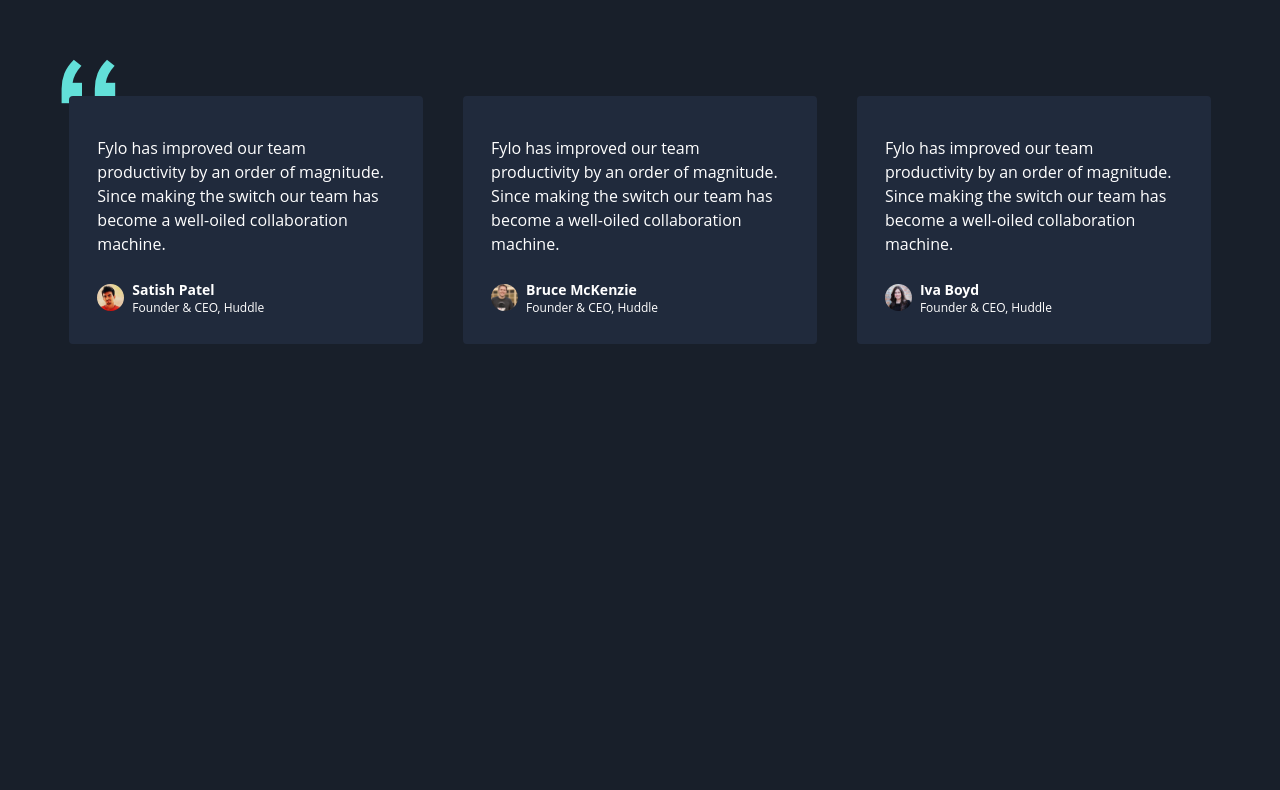
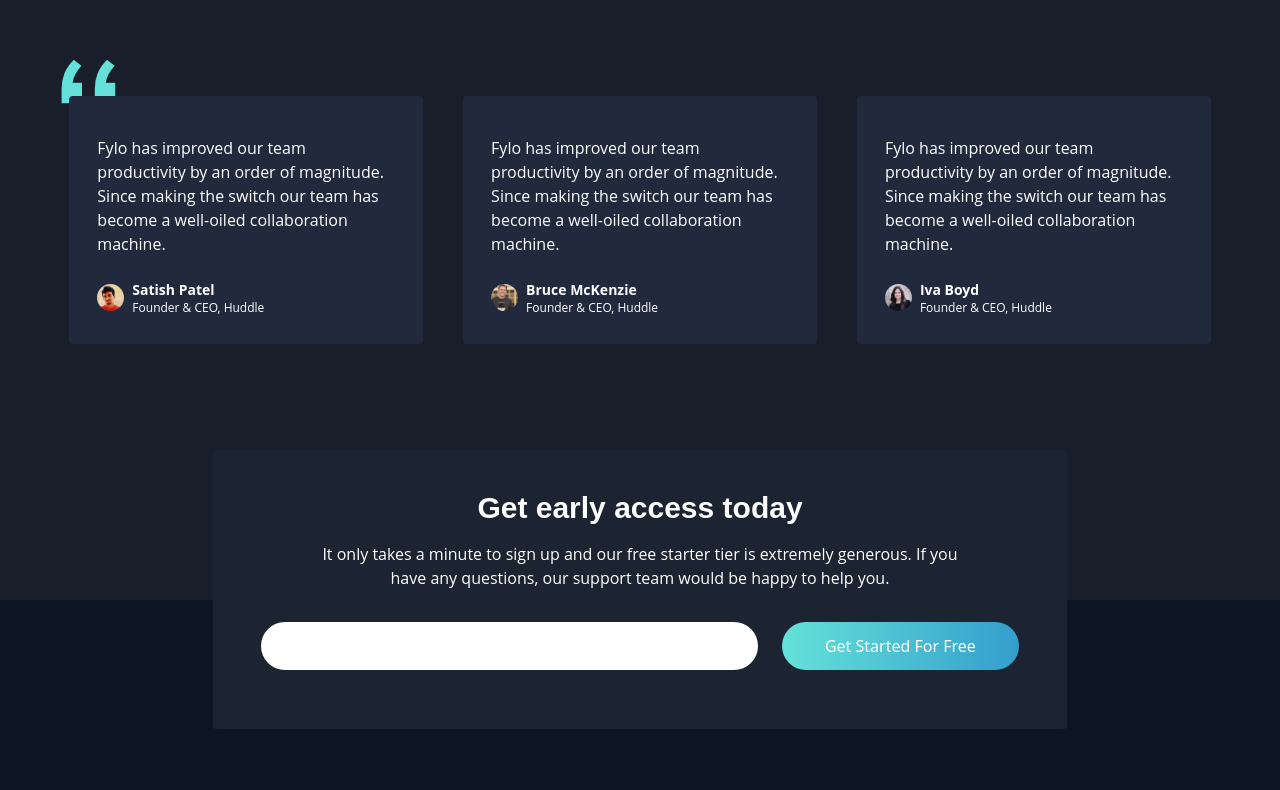
Before and after one commit to karvaroz/fylo-react-tailwind, a React (Create React App) app: page / in a window 1280 px wide. Shown: the part 2000-2790 px from the top of the page. Before the commit the page ends 2600 px from the top, so only its background shows below. Built offline with nearby package versions, Linux system fonts and the light colour scheme.

Commit message:
Seccion footer

```diff
--- a/src/components/Footer.jsx
+++ b/src/components/Footer.jsx
@@ -0,0 +1,85 @@
+import React from 'react'
+
+const Footer = () => {
+  return (
+      <footer className="px-4 relative pt-72 md:pt-64 lg:pt-48">
+          <section
+              id="four"
+              className="absolute inset-x-0 w-11/12 bg_email mx-auto p-4 md:w-4/6 md:px-8 md:py-10 rounded"
+          >
+              <div className="container text-center">
+                  <h2 className="font-bold text-3xl">Get early access today</h2>
+                  <p className="mt-4 w-10/12 mx-auto">
+                      It only takes a minute to sign up and our free starter tier is extremely generous. If you have any
+                      questions, our support team would be happy to help you.
+                  </p>
+                  <form name="form" id="form" className="mt-8 px-4 grid grid-cols-1 lg:grid-cols-3 gap-y-2 lg:gap-x-6">
+                      <div className="col-span-2">
+                          <div className="from_control">
+                              <input
+                                  className="w-full rounded-full h-12 px-6 py-2 outline-none"
+                                  name="email"
+                                  id="email"
+                                  type="text"
+                              />
+                              <small className="text-red-700 text-left px-4 block" id="error"
+                              >Please enter a valid email address</small
+                              >
+                          </div>
+                      </div>
+                      <button className="btn w-full px-6 py-2 h-12 rounded-full" type="submit">Get Started For Free</button>
+                  </form>
+              </div>
+          </section>
+          <div className="container mx-auto">
+              <img className="w-36 md:w-40" src="images/logo.svg" alt="" />
+              <div className="ineline lg:flex gap-8 mt-8">
+                  <div className="flex location lg:w-4/12">
+                      <img src="images/icon-location.svg" alt="" />
+                      <p className="pl-4">
+                          Lorem ipsum dolor sit amet, consectetur adipiscing elit, sed do eiusmod tempor incididunt ut
+                          labore et dolore magna aliqua
+                      </p>
+                  </div>
+                  <div className="mt-6 lg:mt-0 lg:w-3/12">
+                      <div className="flex items-center">
+                          <img className="phone" src="images/icon-phone.svg" alt="phone" />
+                          <p className="pl-4">+1-543-123-4567</p>
+                      </div>
+                      <div className="flex items-center mt-2">
+                          <img className="email" src="/images/icon-email.svg" alt="email" />
+                          <p className="pl-4">example@fylo.com</p>
+                      </div>
+                  </div>
+                  <div className="mt-6 lg:mt-0 lg:w-2/12">
+                      <h3>About Us</h3>
+                      <p>Jobs</p>
+                      <p>Press</p>
+                      <p>Blog</p>
+                  </div>
+                  <div className="mt-6 lg:mt-0 lg:w-2/12">
+                      <h3>Contact Us</h3>
+                      <p>Terms</p>
+                      <p>Privacy</p>
+                  </div>
+                  <div className="mt-6 justify-center lg:justify-end lg:mt-0 flex gap-x-2">
+                      <ion-icon
+                          className="w-5 h-5 p-1 border-2 rounded-full border-solid border-white"
+                          name="logo-facebook"
+                      ></ion-icon>
+                      <ion-icon
+                          className="w-5 h-5 p-1 border-2 rounded-full border-solid border-white"
+                          name="logo-twitter"
+                      ></ion-icon>
+                      <ion-icon
+                          className="w-5 h-5 p-1 border-2 rounded-full border-solid border-white"
+                          name="logo-instagram"
+                      ></ion-icon>
+                  </div>
+              </div>
+          </div>
+      </footer>
+  )
+}
+
+export default Footer
--- a/src/containers/App.jsx
+++ b/src/containers/App.jsx
@@ -1,6 +1,7 @@
 import React from 'react'
 import Benefits from '../components/Benefits'
 import Comments from '../components/Comments'
+import Footer from '../components/Footer'
 import Header from "../components/Header"
 import Productive from '../components/Productive'
 
@@ -12,6 +13,7 @@
       <Benefits />
       <Productive />
       <Comments />
+      <Footer />
     </>
   )
 }
--- a/src/index.css
+++ b/src/index.css
@@ -85,3 +85,70 @@
   left: -0.5em;
   z-index: -1;
 }
+
+.bg_email {
+  background: var(--bg_intro);
+}
+
+#four {
+  top: -150px;
+}
+
+footer {
+  background: var(--bg_footer);
+  padding-bottom: 50px;
+}
+
+.location img {
+  width: 13px;
+  height: 18px;
+}
+
+.email {
+  width: 20px;
+  height: 16px;
+}
+
+.phone {
+  width: 18px;
+  height: 18px;
+}
+
+#four input {
+  color: var(--bg_main);
+}
+
+#two a:hover {
+  color: var(--white);
+  border-bottom: 1px solid var(--white);
+  width: min-content;
+}
+
+#two a:hover::after {
+  content: url('../public/images/icon-arrow.svg');
+}
+
+#two a::after {
+  content: url('../public/images/icon-arrow.svg');
+  width: 16px;
+  height: 16px;
+}
+
+.from_control small {
+  visibility: hidden;
+}
+
+.from_control.error small {
+  visibility: visible;
+}
+
+ion-icon:hover {
+  color: var(--cyan);
+  border-color: var(--cyan);
+}
+
+@media screen and (min-width: 375px) {
+  header {
+    background-image: url('../public/images/bg-curvy-desktop.svg');
+  }
+}
```
